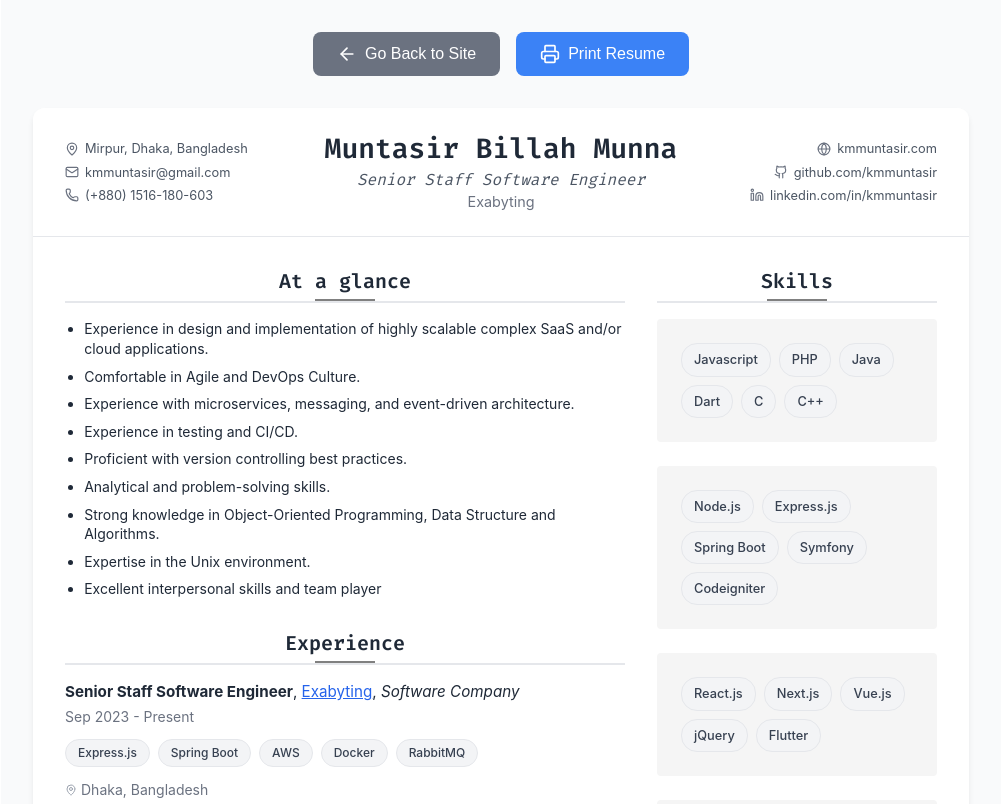
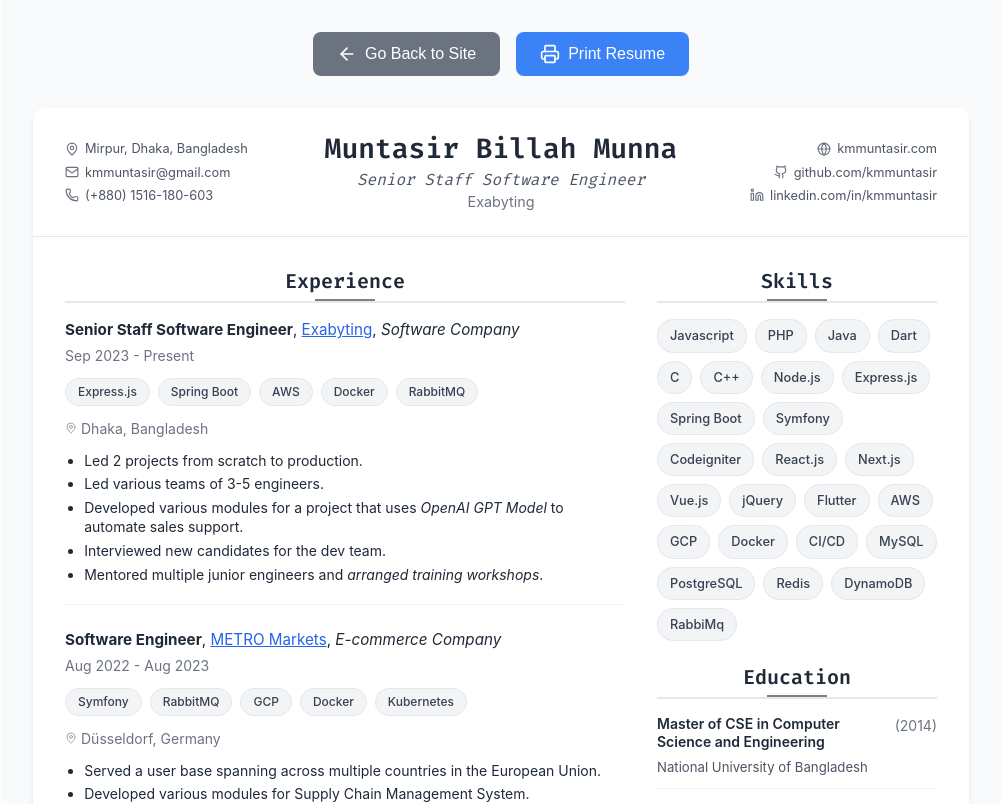
Before and after one commit to kmmuntasir/kmmuntasir.com, a React (Vite) app: page /resume in a window 1280 px wide. Shown: the top 804 px of the page, without its empty margins (139-1140 px from the left). Built offline with nearby package versions, Linux system fonts and the light colour scheme.

Commit message:
Remove 'At a glance' section, consolidate skills, and remove skill hover effects

```diff
--- a/src/pages/Resume.css
+++ b/src/pages/Resume.css
@@ -162,18 +162,7 @@
   padding-bottom: 0.5rem;
 }
 
-/* At a Glance Styles */
-.at-a-glance-list {
-  margin: 0;
-  padding-left: 1.2rem;
-  list-style-type: disc;
-}
 
-.at-a-glance-list li {
-  margin-bottom: 0.5rem;
-  font-size: 0.875rem;
-  line-height: 1.4;
-}
 
 /* Experience Styles */
 .experience-item {
@@ -281,9 +270,7 @@
   transition: all 0.2s;
 }
 
-.skill-tag:hover {
-  background: #e5e7eb;
-}
+
 
 /* Education Styles */
 .education-item {
@@ -433,7 +420,7 @@
     font-size: 0.8rem;
   }
 
-  .exp-details li, .at-a-glance-list li {
+  .exp-details li {
     font-size: 0.8rem;
   }
 
--- a/src/pages/Resume.jsx
+++ b/src/pages/Resume.jsx
@@ -27,18 +27,8 @@ const Resume = () => {
   // Get the most recent experiences for the resume
   const recentExperience = experienceData.slice(0, 6);
 
-  // At a glance points
-  const atAGlancePoints = [
-    "Experience in design and implementation of highly scalable complex SaaS and/or cloud applications.",
-    "Comfortable in Agile and DevOps Culture.",
-    "Experience with microservices, messaging, and event-driven architecture.",
-    "Experience in testing and CI/CD.",
-    "Proficient with version controlling best practices.",
-    "Analytical and problem-solving skills.",
-    "Strong knowledge in Object-Oriented Programming, Data Structure and Algorithms.",
-    "Expertise in the Unix environment.",
-    "Excellent interpersonal skills and team player"
-  ];
+  // Flatten all skills from different categories into one array
+  const allSkills = Object.values(skillsData).flat();
 
   return (
     <div className="resume-container">
@@ -103,16 +93,6 @@ const Resume = () => {
         <div className="resume-main">
           {/* Left Column */}
           <div className="left-column">
-            {/* At a Glance Section */}
-            <section className="resume-section">
-              <h3 className="section-title">At a glance</h3>
-              <ul className="at-a-glance-list">
-                {atAGlancePoints.map((point, index) => (
-                  <li key={index}>{point}</li>
-                ))}
-              </ul>
-            </section>
-
             {/* Experience Section */}
             <section className="resume-section">
               <h3 className="section-title">Experience</h3>
@@ -158,15 +138,11 @@ const Resume = () => {
             <section className="resume-section">
               <h3 className="section-title">Skills</h3>
               <div className="skills-container">
-                {Object.entries(skillsData).map(([category, skills]) => (
-                  <div key={category} className="skill-category">
-                    <div className="skills-tags">
-                      {skills.map((skill, index) => (
-                        <span key={index} className="skill-tag">{skill}</span>
-                      ))}
-                    </div>
-                  </div>
-                ))}
+                <div className="skills-tags">
+                  {allSkills.map((skill, index) => (
+                    <span key={index} className="skill-tag">{skill}</span>
+                  ))}
+                </div>
               </div>
             </section>
 
```
